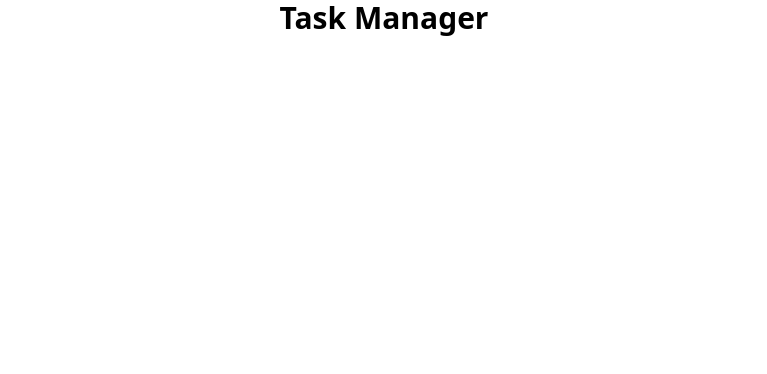
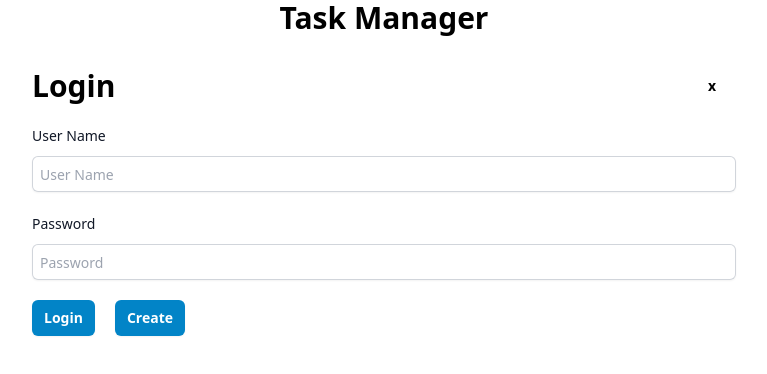
Before and after one commit to fernandorochaworld/task-manager, a React (Vite) app in the folder client/: page /login in a window 1280 px wide. Before the commit this address had no page. Shown: the top 374 px of the page, without its empty margins (256-1023 px from the left). Built offline with nearby package versions, Linux system fonts and the light colour scheme.

Commit message:
New: Added login page.

```diff
--- a/client/src/App.jsx
+++ b/client/src/App.jsx
@@ -11,6 +11,7 @@ import {
 import TaskList from './pages/TaskList';
 import Task from './pages/Task';
 import TaskListIndex from './pages/TaskListIndex';
+import LoginPage from './pages/Login';
 
 const App = () => {
   return (
@@ -37,6 +38,7 @@ const App = () => {
             renders the first one that matches the current URL.
             Furthermore, notice how the content above always renders? On each page? */}
         <Routes>
+          <Route path="/login" element={<LoginPage />} />
           <Route path="/" element={<TaskListIndex />} />
           <Route path="/task-list/:id?" element={<TaskList />} />
           <Route path="/task-list/:taskListId/task/:taskId" element={<Task />} />
--- /dev/null
+++ b/client/src/pages/Login.jsx
@@ -0,0 +1,57 @@
+import Button from "../components/Button";
+import Input from "../components/Input";
+
+
+const LoginPage = ({ user, onLogin, onCreate, onLogout }) => {
+
+    const handleSubmit = (e) => {
+        e.preventDefault();
+
+        const newUser = {
+            username: e.target.username.value,
+            password: e.target.password.value,
+        };
+
+        const clickType = e.nativeEvent.submitter.value;
+        console.log('clickType: ', clickType);
+
+        if (clickType === 'login') {
+            onLogin(newUser);
+        } else {
+            onCreate(newUser);
+        }
+    }
+
+    function handleGoBack() {
+        navigate(`/task-list/${taskListId}`);
+    }
+
+
+    return (
+        <div>
+            {
+                user
+                    ? <div>
+                        <p><strong>{user.username}</strong> is logged in</p>
+                        <Button title="Logout" styleType="primary" onClick={onLogout} />
+                    </div>
+                    : <form onSubmit={handleSubmit} className="flex flex-wrap gap-5">
+                        <div className="flex flex-1 justify-between">
+                            <h1 className="tm-title text-start">
+                                Login
+                            </h1>
+                            <Button title="x" className="w-12" styleType="transparent" onClick={handleGoBack} />
+                        </div>
+
+                        <Input type="text" name="username" title="User Name" />
+                        <Input type="password" name="password" title="Password" />
+
+                        <Button title="Login" type="submit" styleType="primary" value="login" />
+                        <Button title="Create" type="submit" styleType="primary" value="create" />
+                    </form>
+            }
+        </div>
+    )
+};
+
+export default LoginPage;
--- a/client/src/pages/Task.jsx
+++ b/client/src/pages/Task.jsx
@@ -1,8 +1,7 @@
-import { redirect, useNavigate, useParams } from "react-router-dom";
+import { useNavigate, useParams } from "react-router-dom";
 import Button from "../components/Button";
 import Input from "../components/Input";
 import { useDispatch, useSelector } from "react-redux";
-import { setTest } from "../reducers/testReducer";
 import { useState } from "react";
 import Select from "../components/Select";
 import Textarea from "../components/Textarea";
```
